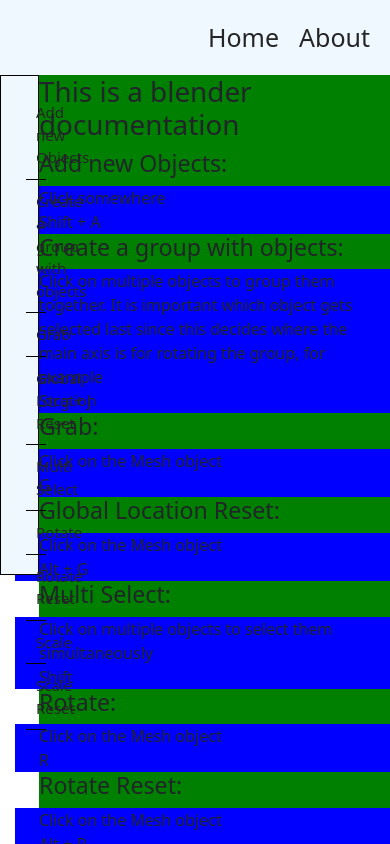
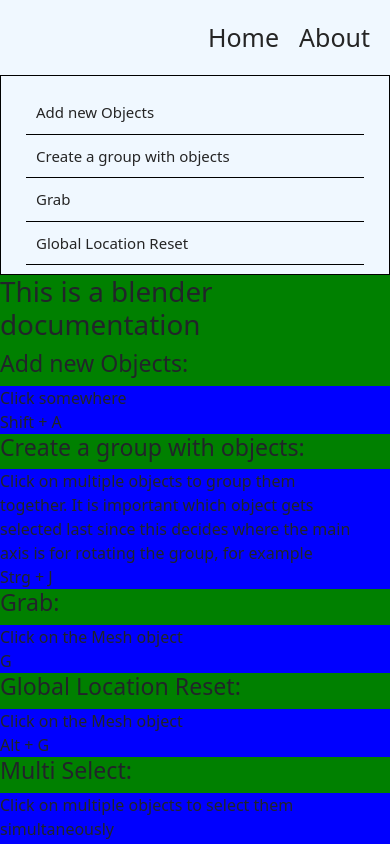
Before and after one commit to Matthes-Baer/Blenumentation, a SvelteKit app: page /blender in a window 390 px wide. Shown: the top 844 px of the page. Built offline with nearby package versions, Linux system fonts and the light colour scheme.

Commit message:
feat: added responsive layout for blender part

```diff
--- a/src/routes/blender/+layout.svelte
+++ b/src/routes/blender/+layout.svelte
@@ -1,6 +1,6 @@
 <script>
 	import { sortedDocumentationData } from '../../data/blender/documentationData';
-	// Dahin gehdn responsive machen, dass es beispielsweise bei 1000px verschwindet und man dann auf eine Schaltfläche drücken muss, um es erneut anzuzeigen.
+	// Dahin gehend responsive machen, dass es beispielsweise bei 1000px verschwindet und man dann auf eine Schaltfläche drücken muss, um es erneut anzuzeigen.
 	// Dann nicht mehr mit absolute arbeiten, sondern es so einstellen, dass es über die ganze Breite geht und es ganz oben am Anfang steht.
 	// Man sollte es auch wieder einklappen können
 </script>
@@ -22,6 +22,7 @@
 		background-color: aliceblue;
 		position: absolute;
 		top: 75px;
+		transition: all 0.1s;
 	}
 	.nav-link-element {
 		margin-left: 10px;
@@ -37,4 +38,14 @@
 	.nav-link-element:hover {
 		font-weight: bold;
 	}
+
+	@media only screen and (max-width: 1200px) {
+		.nav-container {
+			position: static;
+			top: 75px;
+			width: 100%;
+			height: 200px;
+			overflow-y: scroll;
+		}
+	}
 </style>
--- a/src/routes/blender/+page.svelte
+++ b/src/routes/blender/+page.svelte
@@ -17,5 +17,13 @@
 		width: 90%;
 		margin-left: 10%;
 		background-color: green;
+		transition: all 0.1s;
+	}
+
+	@media only screen and (max-width: 1200px) {
+		.mainContainer {
+			width: 100%;
+			margin-left: 0;
+		}
 	}
 </style>
```
